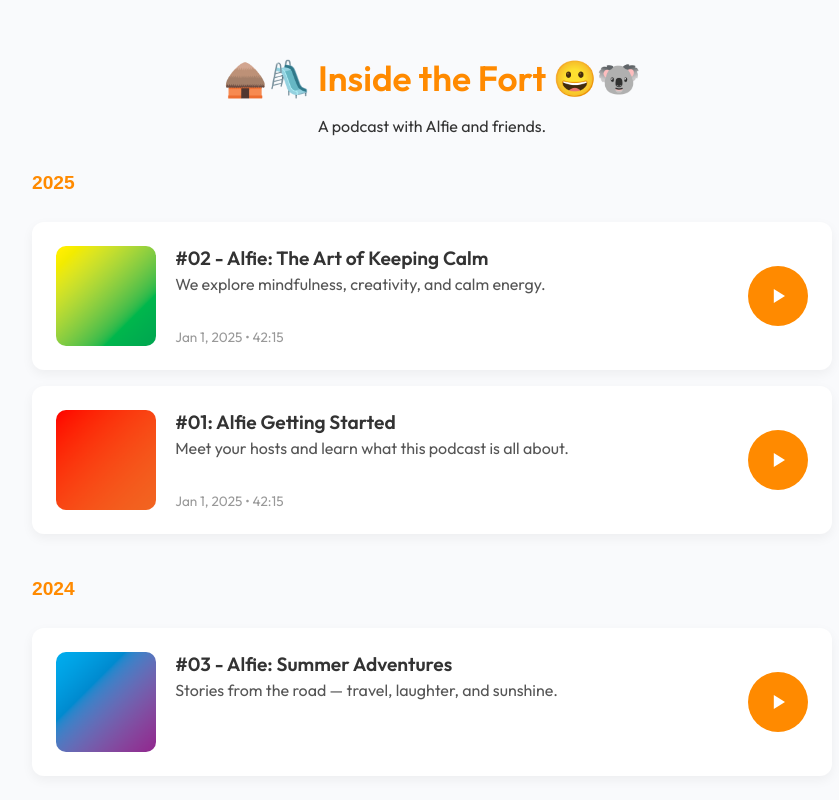
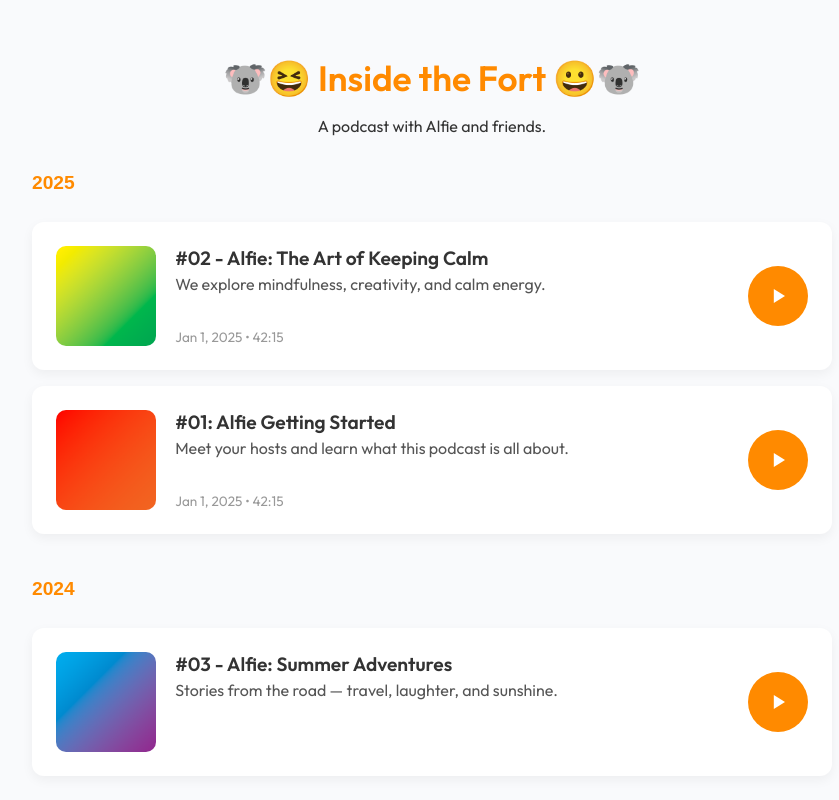
Before and after one commit to micjobe/inside-the-fort, a plain HTML site: page index.html in a window 1280 px wide. Shown: the top 800 px of the page, without its empty margins (208-1047 px from the left). Drawn offline with Linux system fonts and the light colour scheme.

Commit message:
Update index.html

```diff
--- a/index.html
+++ b/index.html
@@ -10,7 +10,7 @@
 
 <body>
   <header>
-    <h1>🛖🛝 Inside the Fort 😀🐨</h1>
+    <h1>🐨😆 Inside the Fort 😀🐨</h1>
     <p>A podcast with Alfie and friends.</p>
     <!--h1>...</h1-->
   </header>
```
